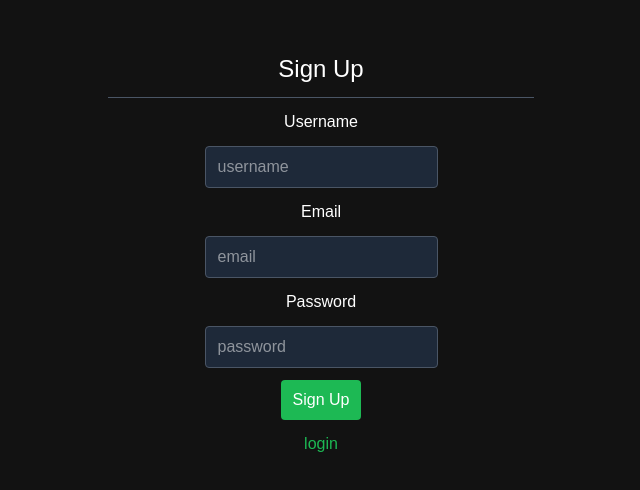
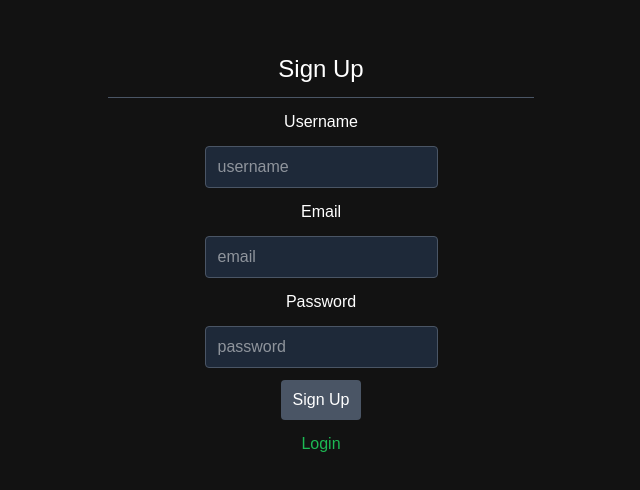
Before and after one commit to Sunny-2610/nextjs, a Next.js app: page /signup in a window 1280 px wide. Shown: the part 146-636 px from the top of the page, without its empty margins (319-959 px from the left). Built offline with nearby package versions, Linux system fonts and the light colour scheme.

Commit message:
database connection is done

```diff
--- a/src/app/signup/page.tsx
+++ b/src/app/signup/page.tsx
@@ -1,25 +1,53 @@
 "use client";
 
 import Link from "next/link";
-import { useState } from "react";
+import { useRouter } from "next/navigation";
+import { useEffect, useState } from "react";
+import axios from "axios";
 
 export default function LoginPage() {
+  const router = useRouter();
+
+  const [loading, setLoading] = useState(false);
+
   const [user, setUser] = useState({
     email: "",
     password: "",
     username: "",
   });
 
+  const [buttonDisabled, setButtonDisabled] = useState(true);
+
   const onSignup = async () => {
-    console.log(user);
+    try {
+      setLoading(true);
+
+      const response = await axios.post("/api/users/signup", user);
+      console.log("Signup successful:", response.data);
+
+      router.push("/login");
+    } catch (error) {
+      console.error(
+        "Signup failed:",
+        error.response?.data || error.message
+      );
+    } finally {
+      setLoading(false);
+    }
   };
+
+  useEffect(() => {
+    setButtonDisabled(!(user.email && user.password && user.username));
+  }, [user]);
 
   return (
     <div className="bg-[#121212] h-screen flex flex-col items-center justify-center gap-3">
       <h1 className="text-white text-2xl">Sign Up</h1>
       <hr className="w-1/3 border-gray-600" />
 
-      <label className="text-white" htmlFor="username">Username</label>
+      <label className="text-white" htmlFor="username">
+        Username
+      </label>
       <input
         className="px-3 py-2 rounded bg-gray-800 text-white border border-gray-600"
         id="username"
@@ -31,11 +59,13 @@ export default function LoginPage() {
         placeholder="username"
       />
 
-      <label className="text-white" htmlFor="email">Email</label>
+      <label className="text-white" htmlFor="email">
+        Email
+      </label>
       <input
         className="px-3 py-2 rounded bg-gray-800 text-white border border-gray-600"
         id="email"
-        type="text"
+        type="email"
         value={user.email}
         onChange={(e) =>
           setUser({ ...user, email: e.target.value })
@@ -43,7 +73,9 @@ export default function LoginPage() {
         placeholder="email"
       />
 
-      <label className="text-white" htmlFor="password">Password</label>
+      <label className="text-white" htmlFor="password">
+        Password
+      </label>
       <input
         className="px-3 py-2 rounded bg-gray-800 text-white border border-gray-600"
         id="password"
@@ -54,13 +86,22 @@ export default function LoginPage() {
         }
         placeholder="password"
       />
+
       <button
-        className="px-3 py-2 rounded bg-[#1DB954] text-white"
+        disabled={buttonDisabled || loading}
         onClick={onSignup}
+        className={`px-3 py-2 rounded text-white ${
+          buttonDisabled || loading
+            ? "bg-gray-600 cursor-not-allowed"
+            : "bg-[#1DB954]"
+        }`}
       >
-        Sign Up
+        {loading ? "Signing Up..." : "Sign Up"}
       </button>
-        <Link className="text-[#1DB954]" href = "/login" >login</Link>
+
+      <Link className="text-[#1DB954]" href="/login">
+        Login
+      </Link>
     </div>
   );
 }
```
